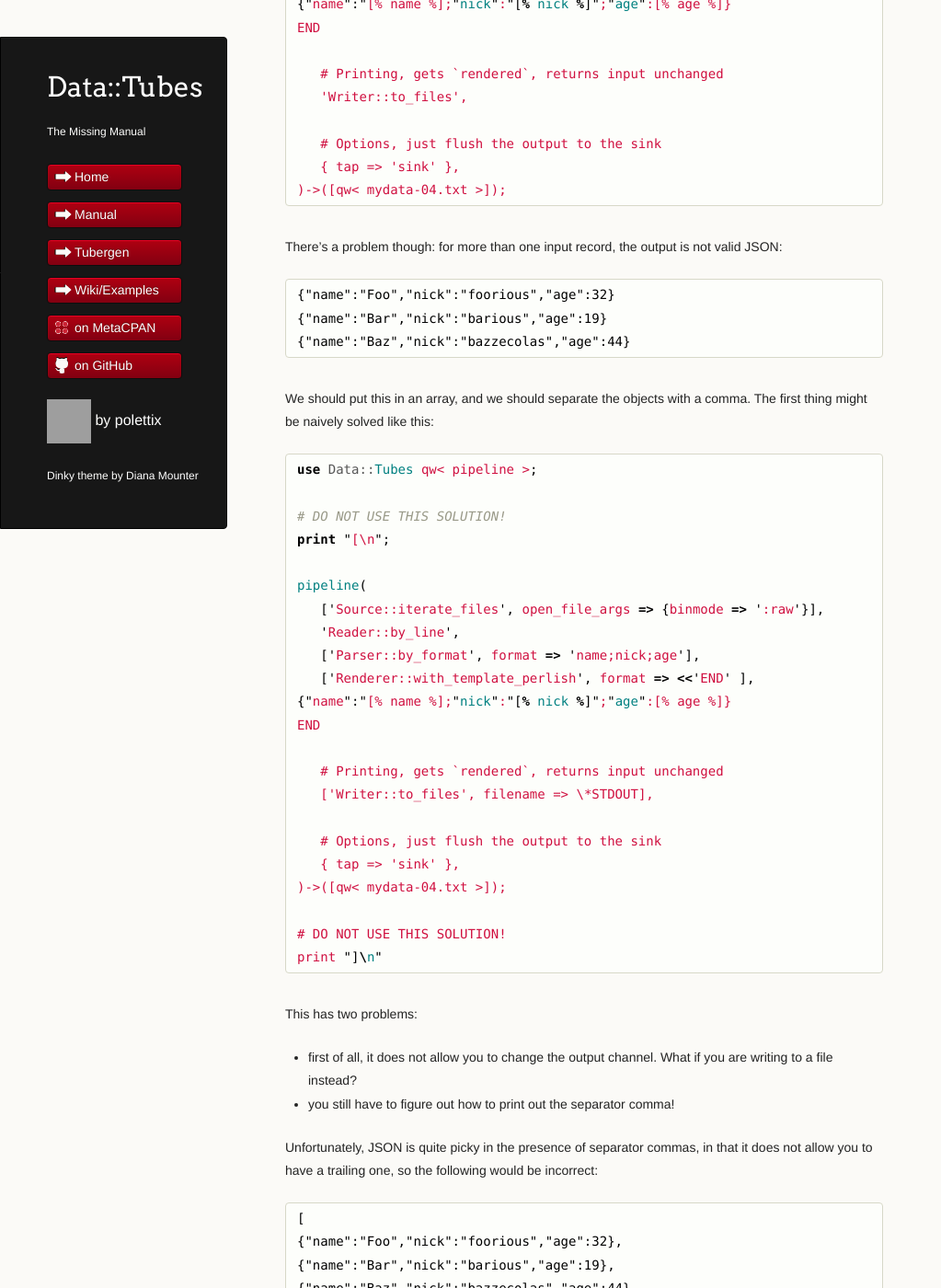
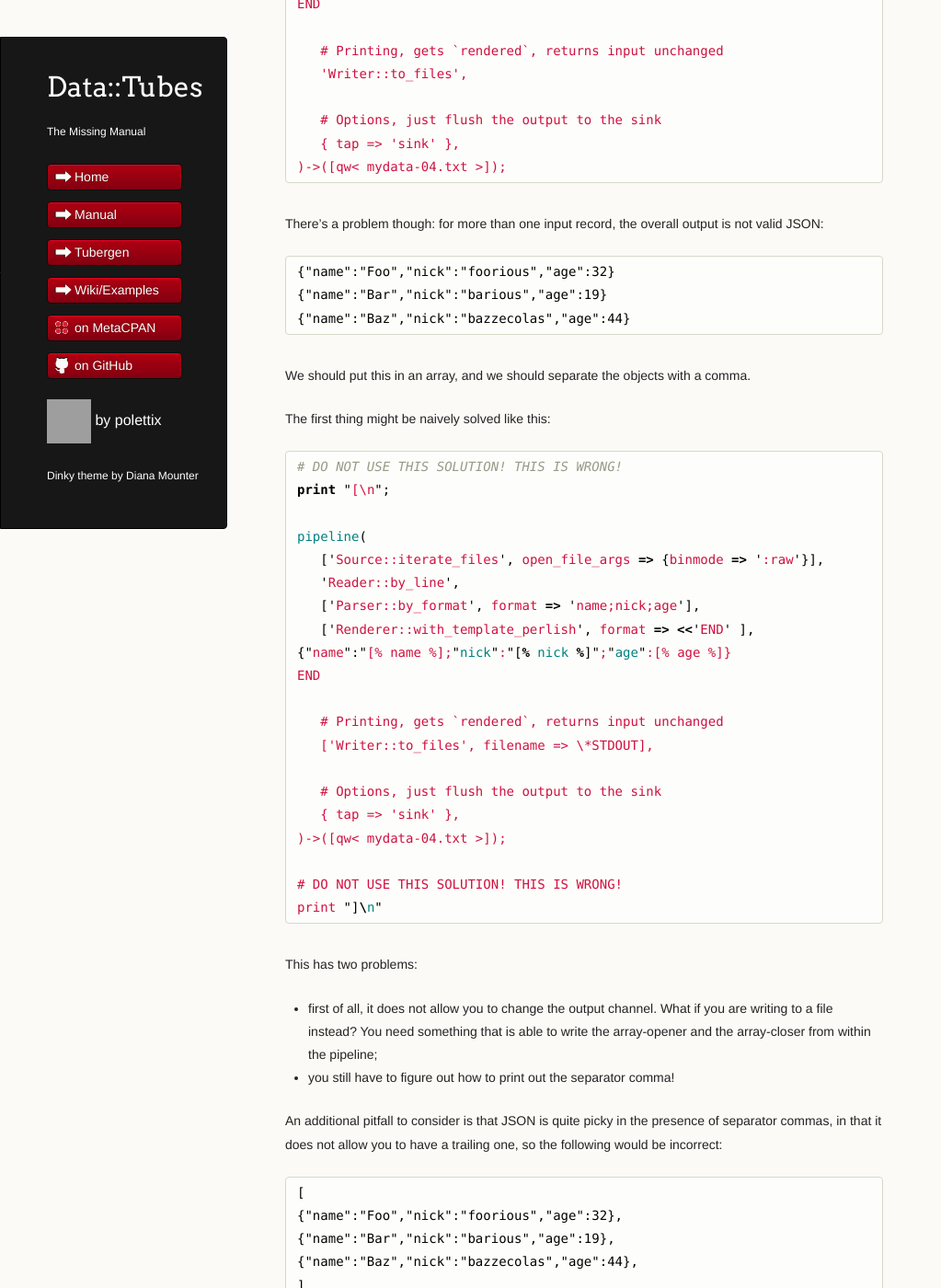
Before and after one commit to polettix/Data-Tubes, a Jekyll site: the page built from manual.md, in a window 1280 px wide and 1400 px high, scrolled down 17779 px. Shown: the whole window at 92% size, without its empty margins (0-1023 px from the left). Built offline with Jekyll 4.4.1, drawn with Linux system fonts in a browser that asks for light colours; comment, search, counter and statistics services are not loaded; some of the changed text lies outside the part shown; grey boxes are pictures that could not be loaded.

Commit message:
manual: writing, take 2

````diff
--- a/manual.md
+++ b/manual.md
@@ -826,7 +826,6 @@ example, suppose that instead of YAML you want to output JSON; you might
 start with this:
 
 ```perl
-use Data::Tubes qw< pipeline >;
 pipeline(
    ['Source::iterate_files', open_file_args => {binmode => ':raw'}],
    'Reader::by_line',
@@ -843,20 +842,20 @@ END
 )->([qw< mydata-04.txt >]);
 ```
 
-There's a problem though: for more than one input record, the output is
-not valid JSON:
+There's a problem though: for more than one input record, the overall
+output is not valid JSON:
 
     {"name":"Foo","nick":"foorious","age":32}
     {"name":"Bar","nick":"barious","age":19}
     {"name":"Baz","nick":"bazzecolas","age":44}
 
 We should put this in an array, and we should separate the objects with
-a comma. The first thing might be naively solved like this:
-
-```perl
-use Data::Tubes qw< pipeline >;
-
-# DO NOT USE THIS SOLUTION!
+a comma.
+
+The first thing might be naively solved like this:
+
+```perl
+# DO NOT USE THIS SOLUTION! THIS IS WRONG!
 print "[\n";
 
 pipeline(
@@ -874,19 +873,21 @@ END
    { tap => 'sink' },
 )->([qw< mydata-04.txt >]);
 
-# DO NOT USE THIS SOLUTION!
+# DO NOT USE THIS SOLUTION! THIS IS WRONG!
 print "]\n"
 ```
 
 This has two problems:
 
 - first of all, it does not allow you to change the output channel. What
-  if you are writing to a file instead?
+  if you are writing to a file instead? You need something that is able
+  to write the array-opener and the array-closer from within the
+  pipeline;
 - you still have to figure out how to print out the separator comma!
 
-Unfortunately, JSON is quite picky in the presence of separator commas,
-in that it does not allow you to have a trailing one, so the following
-would be incorrect:
+An additional pitfall to consider is that JSON is quite picky in the
+presence of separator commas, in that it does not allow you to have
+a trailing one, so the following would be incorrect:
 
     [
     {"name":"Foo","nick":"foorious","age":32},
@@ -900,7 +901,6 @@ Fortunately, `to_files` can help you with `header`, `interlude` and
 `footer`:
 
 ```perl
-use Data::Tubes qw< pipeline >;
 pipeline(
    ['Source::iterate_files', open_file_args => {binmode => ':raw'}],
    'Reader::by_line',
@@ -933,7 +936,6 @@ things to make it better looking, though; just get rid of the newline in
 the template, add it after the comma and put some indentation:
 
 ```perl
-use Data::Tubes qw< pipeline >;
 pipeline(
    ['Source::iterate_files', open_file_args => {binmode => ':raw'}],
    'Reader::by_line',
@@ -942,8 +944,11 @@ pipeline(
       '  {"name":"[% name %];"nick":"[% nick %]";"age":[% age %]}'],
 
    # Printing, gets `rendered`, returns input unchanged
-   ['Writer::to_files',
-      header => "[\n", footer => "\n]\n", interlude => ",\n"
+   [
+      'Writer::to_files',
+      header    => "[\n",
+      footer    => "\n]\n",
+      interlude => ",\n"
    ],
 
    # Options, just flush the output to the sink
@@ -969,17 +974,18 @@ array references that will be turned into the argument list for
 ### Segmenting the output
 
 If you're handling _a lot_ of input records, you might want to segment
-the output in order to distribute the output records into multiple
-files, instead of having only one single file. It turns out that
-`to_files` gets you covered also in this case!
+the output in order to distribute the records into multiple files,
+instead of having only one single file. It turns out that `to_files`
+gets you covered also in this case!
 
 The basic thing that you can do is to set a _policy_ object, where you
-can set two keys: `records_threshold` and `characters_threshold`. They
-set a threshold that will close the output channel when overcome, and
-open a new one. We will assume that we're writing to files here:
-
-```perl
-use Data::Tubes qw< pipeline >;
+have two knobs: `records_threshold` and `characters_threshold`. They set
+a threshold that will close the output channel when overcome, and open
+a new one when needed.
+
+We will assume that we're writing to files here:
+
+```perl
 pipeline(
    ['Source::iterate_files', open_file_args => {binmode => ':raw'}],
    'Reader::by_line',
@@ -988,9 +994,15 @@ pipeline(
       '  {"name":"[% name %];"nick":"[% nick %]";"age":[% age %]}'],
 
    # Printing, gets `rendered`, returns input unchanged
-   ['Writer::to_files', filename => 'output-01.json',
-      header => "[\n", footer => "\n]\n", interlude => ",\n",
-      policy => {records_threshold => 2},
+   [
+      'Writer::to_files',
+      header    => "[\n",
+      footer => "\n]\n",
+      interlude => ",\n",
+
+      # writing to files instead of STDOUT, setting a threshold
+      filename  => 'output-01.json',
+      policy    => {records_threshold => 2},
    ],
 
    # Options, just flush the output to the sink
@@ -1018,7 +1030,6 @@ you rely on the file extension to do... anything.
 sequences using `%n`, like this:
 
 ```perl
-use Data::Tubes qw< pipeline >;
 pipeline(
    ['Source::iterate_files', open_file_args => {binmode => ':raw'}],
    'Reader::by_line',
@@ -1027,9 +1038,15 @@ pipeline(
       '  {"name":"[% name %];"nick":"[% nick %]";"age":[% age %]}'],
 
    # Printing, gets `rendered`, returns input unchanged
-   ['Writer::to_files', filename => 'output-02-%03n.json',
-      header => "[\n", footer => "\n]\n", interlude => ",\n",
-      policy => {records_threshold => 2},
+   [
+      'Writer::to_files',
+      header    => "[\n",
+      footer => "\n]\n",
+      interlude => ",\n",
+
+      # writing to files instead of STDOUT, setting a threshold
+      filename  => 'output-01-%03n.json',
+      policy    => {records_threshold => 2},
    ],
 
    # Options, just flush the output to the sink
````
Also changed, not shown: other parts of manual.md (+6 -3 lines).
